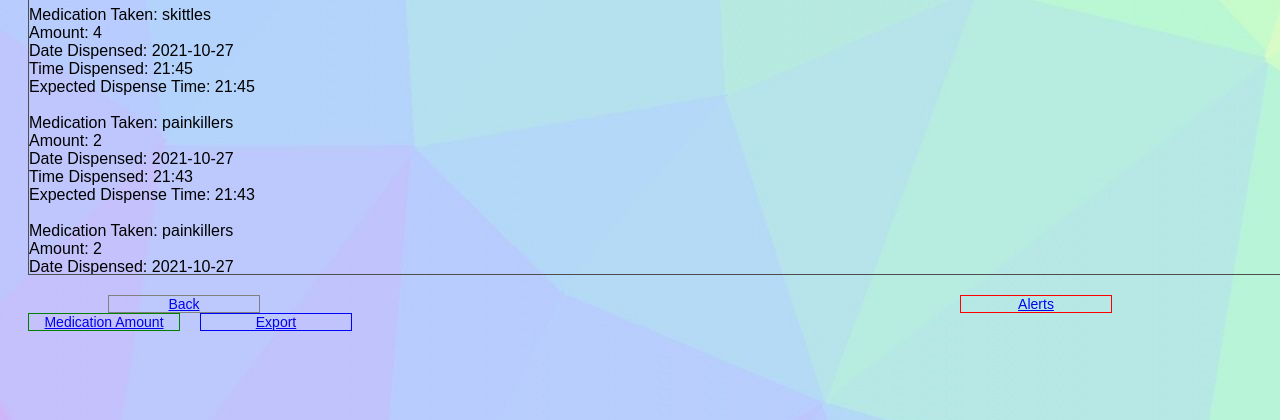
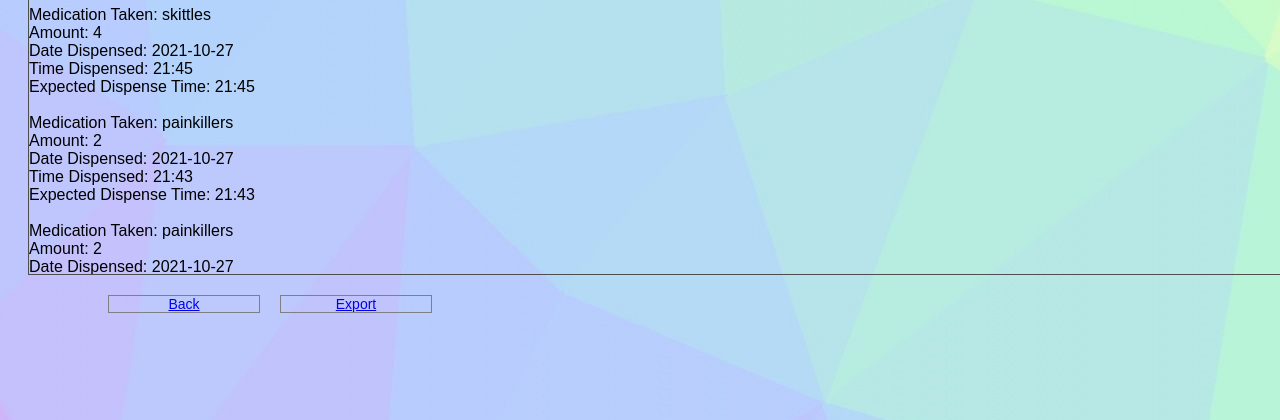
Before and after one commit to Soup-tech/CapstoneDesign, a PHP site: page /history/history-menu.php in a window 1280 px wide; the page is wider, and only the part inside the window is pictured. Shown: the part 544-964 px from the top of that part. Run offline with PHP 8.4, Linux system fonts and the light colour scheme; a user stored in the database is signed in; data comes from the database, SQL or seed files in the repository; data that the repository does not hold is empty.

Commit message:
Caregiver menu only visible to caregivers

```diff
--- a/history/history-menu.php
+++ b/history/history-menu.php
@@ -22,7 +22,7 @@
             .back { width: 150px; float: left; border: 1px solid grey; margin-left: 100px; text-align: center; }
             .alerts { width: 150px; float: left; border: 1px solid red; margin-left: 700px; text-align: center; }
             .medication-amount { width: 150px; border: 1px solid green; margin-left: 20px; text-align: center; overflow: hidden; float: left;  }
-            .export { width: 150px; border: 1px solid blue; margin-left: 20px; text-align: center; overflow: hidden; float: left; }
+            .export { width: 150px; border: 1px solid grey; margin-left: 20px; text-align: center; overflow: hidden; float: left; }
 
         </style>
     </head>
@@ -61,12 +61,6 @@
             <div class="back">
                 <a href="../">Back</a>
             </div>
-            <div class="alerts">
-                <a href="alerts.php">Alerts</a>
-            </div>
-            <div class="medication-amount">
-                <a href="medication-amount.php">Medication Amount</a>
-            </div>
             <div class="export">
                 <a href="#export">Export</a>
             </div>
```
Also changed, not shown: home.php (+6 -9 lines), index.php (+9 -3 lines).
